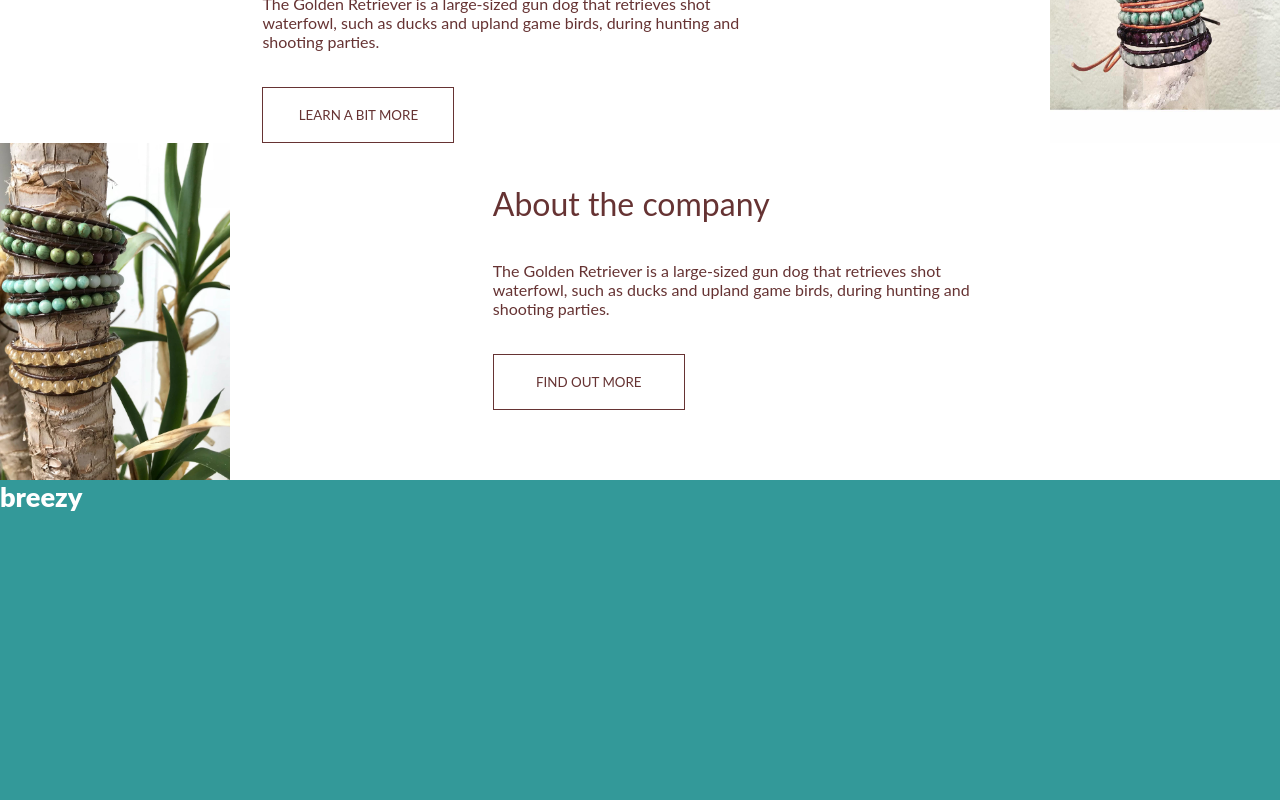
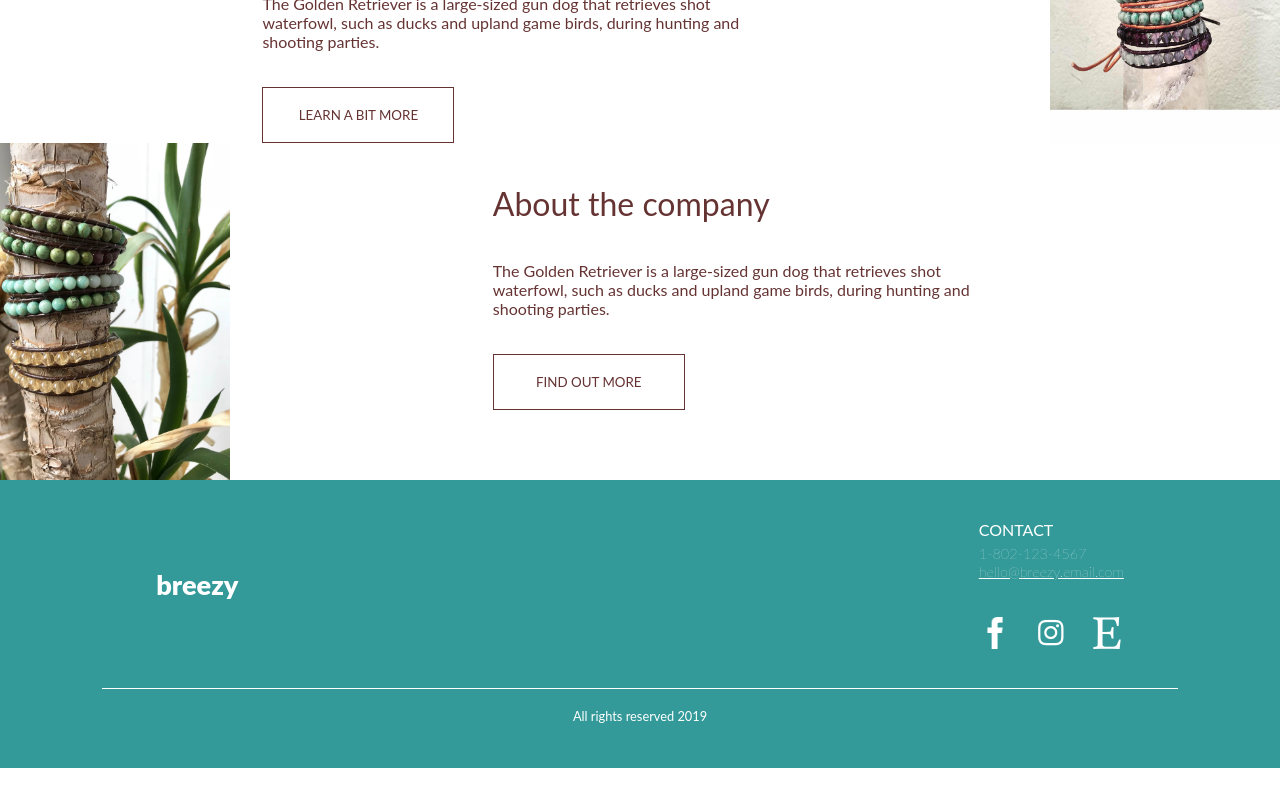
Before and after one commit to mgulenko/breezy, a React (Create React App) app in the folder breezy-v1/: page / in a window 1280 px wide. Shown: the part 2067-2867 px from the top of the page. After the commit the page ends 2835 px from the top, so only its background shows below. Built offline with nearby package versions, Linux system fonts and the light colour scheme.

Commit message:
Implemented majority of the footer section

```diff
--- a/breezy-v1/src/shared_components/SocialMediaBarComponent.js
+++ b/breezy-v1/src/shared_components/SocialMediaBarComponent.js
@@ -25,7 +25,7 @@ class SocialMediaBar extends Component
 
    openFacebookHandler = () =>
    {
-       window.open('https://www.facebook.com', '_blank');
+       window.open('https://www.facebook.com/BreezyWraps/', '_blank');
    }
 
    openInstagramHandler = () =>
--- /dev/null
+++ b/breezy-v1/src/shared_components/footer/FooterComponent.css
@@ -0,0 +1,52 @@
+.footerContainer
+{
+    display: flex;
+    flex-direction: row;
+    justify-content: center;
+    align-items: center;
+    height: 13rem;
+    margin-left: 8%;
+    margin-right:8%;
+    margin-bottom: 1%;
+    border-bottom: 1px solid;
+}
+
+.footerLogo
+{
+    margin-left: 5%;
+}
+
+.footerContactInfoContainer
+{
+    display : flex;
+    flex-direction: column;
+    justify-content: center;
+    text-align: left;
+    height: inherit;
+    margin-left: auto;
+    margin-right: 5%;
+}
+
+.footerSectioHeader
+{
+    margin-bottom:6px;
+}
+
+.footerSectionItem
+{
+    font-size: 0.9em;
+    font-weight: 100;
+    margin-bottom: 1px;
+}
+
+.footerSectionSocialMedia
+{
+    margin-top:25%;
+}
+
+.footerSectionLegal
+{
+    font-size: 0.8em;
+    font-weight: 400;
+    margin-top: 1.5%;
+}
--- a/breezy-v1/src/shared_components/footer/FooterComponent.js
+++ b/breezy-v1/src/shared_components/footer/FooterComponent.js
@@ -1,21 +1,44 @@
 import React from 'react';
-import { Palette, companyLogo } from '../../Definitions';
-
+import { Palette, companyLogo, Orientation } from '../../Definitions';
+import './FooterComponent.css'
+import SocialMediaBar from '../SocialMediaBarComponent';
 const footerComponent = (props)=>
 {
-    const style =
+    //container additional styles
+    const styleContainer =
     {
-        display         : 'flex',
-        flexDirection   : 'row',
-        height          : '20rem',
         backgroundColor : Palette.PrimaryColor,
+        height: '18rem',
+        color: Palette.OnPrimaryColor,
+    }
+    //text additional styles
+    const styleText =
+    {
+        color: Palette.OnPrimaryColor,
+    }
+
+    const styleBorder =
+    {
+        borderColor: Palette.OnPrimaryColor,
     }
 
     //generate component
     return (
-       <div style={style}>
-           {companyLogo()}
-       </div>
+        <div style ={styleContainer}>
+            <div className="footerContainer" style={styleBorder}>
+                <div className="footerLogo">{companyLogo()}</div>
+                <div className="footerContactInfoContainer" style ={styleText}>
+                    <div className="footerSectioHeader">CONTACT</div>
+                    <div className="footerSectionItem">1-802-123-4567</div>
+                    <a className="footerSectionItem" href="mailto: hello@breezy.email.com" style={styleText}>hello@breezy.email.com</a>
+                    <div className="footerSectionSocialMedia">
+                        <SocialMediaBar orientation = {Orientation.Horizontal}/>
+                    </div>
+                </div>
+            </div>
+            <div className="footerSectionLegal">All rights reserved 2019</div>
+        </div>
+
     );
 }
 
```
